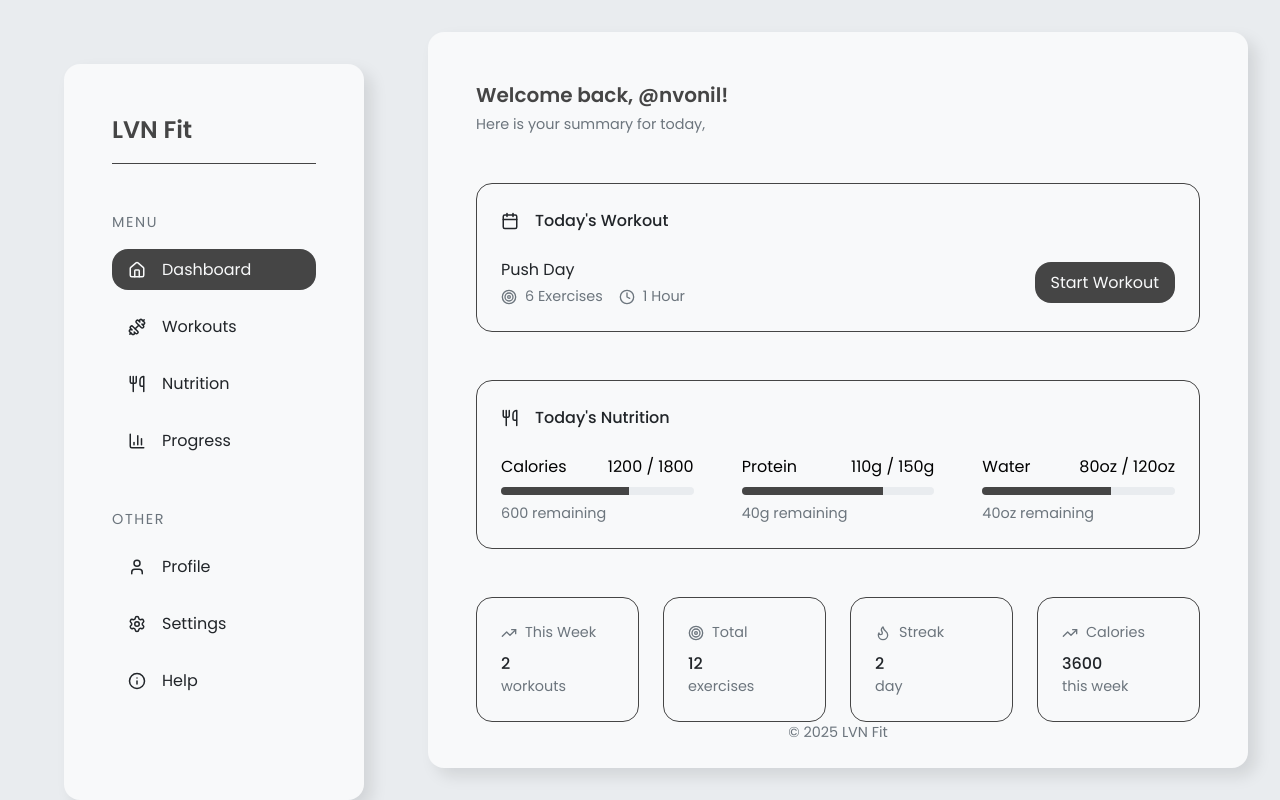
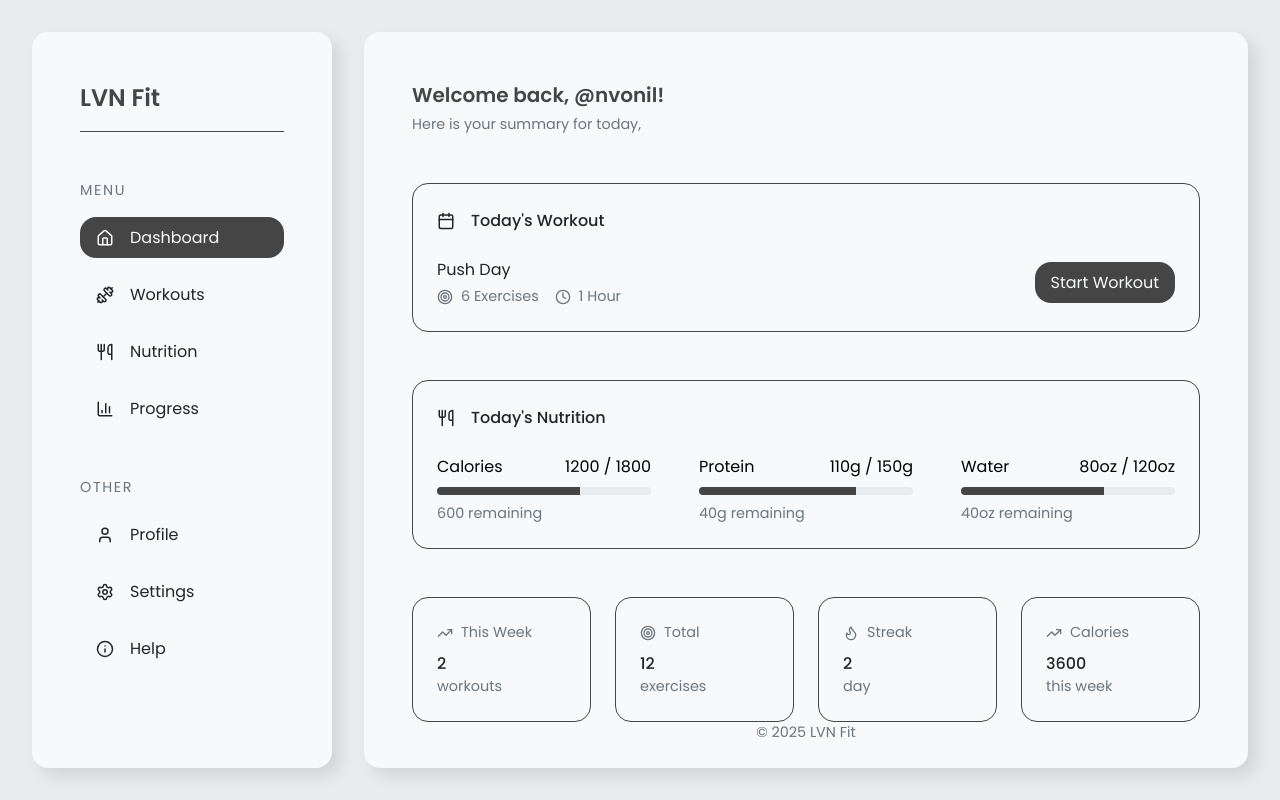
Before and after one commit to nvonil/lvn-fit, a React (Vite) app: page / in a window 1280 px wide. Built offline with nearby package versions, Linux system fonts and the light colour scheme.

Commit message:
Remove sidebar height and margin

```diff
--- a/src/components/sidebar/Sidebar.css
+++ b/src/components/sidebar/Sidebar.css
@@ -4,8 +4,6 @@
     box-shadow: 0.5rem 0.5rem 1rem rgba(0, 0, 0, 0.1);
 
     width: 300px;
-    height: calc(100vh - 4rem);
-    margin: 2rem;
     padding: 3rem;
 }
 
```
